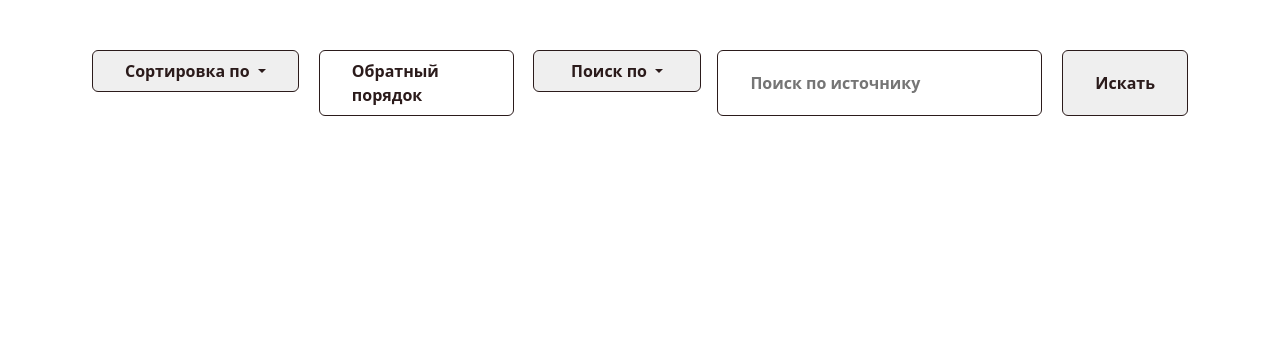
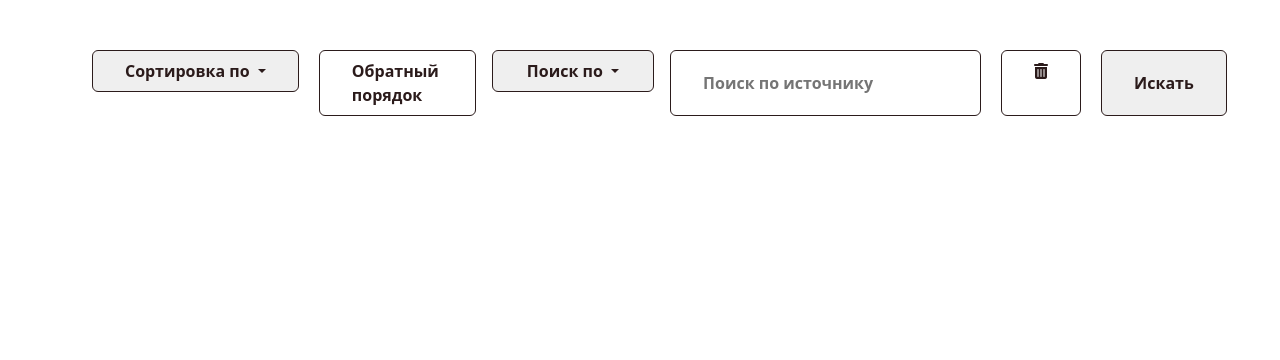
Before and after one commit to some0person/ITEvents, a Flask app: page /?searchby=source in a window 1280 px wide. Shown: the part 60-420 px from the top of the page. Run offline with Flask 2, Linux system fonts and the light colour scheme; data that the repository does not hold is empty; some libraries are stand-ins or nearby versions.

Commit message:
Add clear search button

```diff
--- a/Flask/app.py
+++ b/Flask/app.py
@@ -24,8 +24,6 @@ def getparam(query_string, param_to_get):
 
 @app.route('/', methods=['GET', 'POST'])
 def home():
-    if request.method == "POST":
-        print(request.form.get("randomInput"))
     args = request.args
     sorting_arg, reverse_arg, per_page_arg, page_arg, filterby_arg, filterword_arg = \
         args.get('sort', default='id'), 'r' in args and args.get('r') != '0', args.get('perpage', default='8'), \
@@ -53,12 +51,12 @@ def home():
     news_page = [article | {'img_source': f"{'_'.join(article['link'].split('.')[:2])}.jpg"} for article in news_page]
 
     # Pages usage examples:
-    #   http://127.0.0.1:5000/?p=0&perpage=15   Page 0 with 15 articles on each
-    #   http://127.0.0.1:5000/?p=5&perpage=2    Page 5 with 2 articles on each
+    #   http://localhost/?p=0&perpage=15   Page 0 with 15 articles on each
+    #   http://localhost/?p=5&perpage=2    Page 5 with 2 articles on each
 
     # Sorting examples:
-    #   http://127.0.0.1:5000/?sort=source  Sorting by 'source'
-    #   http://127.0.0.1:5000/?sort=source&r=1  Sorting by 'source' with reverse
+    #   http://localhost/?sort=source  Sorting by 'source'
+    #   http://localhost/?sort=source&r=1  Sorting by 'source' with reverse
 
     return render_template('index.html', news=news_page, pages_buttons=pages_buttons, pages_amount=pages_amount,\
                            searchby=searchby, getparam=getparam, page=page, pagestr=str(page), qs=query_string,\
--- a/Flask/static/css/style.css
+++ b/Flask/static/css/style.css
@@ -70,7 +70,7 @@
 
 .searchWrap {
     display: grid;
-    grid-template-columns: 7fr 1fr;
+    grid-template-columns: 28fr 1fr 4fr;
 }
 
 .img-article-container {
--- a/Flask/templates/base.html
+++ b/Flask/templates/base.html
@@ -49,6 +49,7 @@
         {% for parameter in rmparams(qs, 'search').split('&') %}
         <input type="hidden" name="{{ parameter.split('=')[0] }}" value="{{ parameter.split('=')[1] }}">
         {% endfor %}
+        <a class="filterSearch" href="?{{ rmparams(qs, 'search') }}"><i class="fas fa-trash-alt"></i></a>
         <button type="submit" class="filterSearch">Искать</button>
       </form>
     </div>
```
